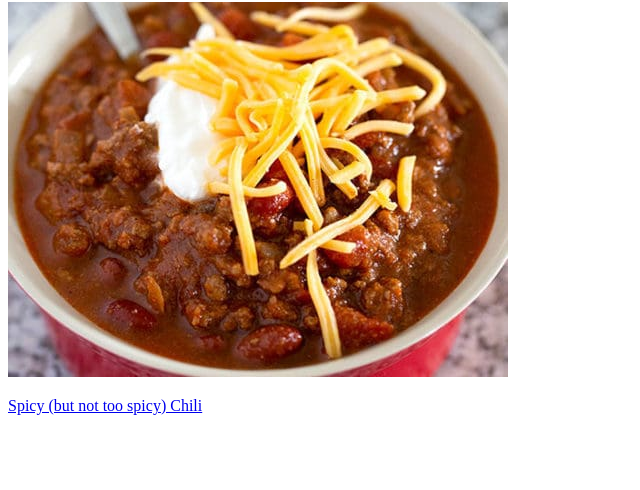
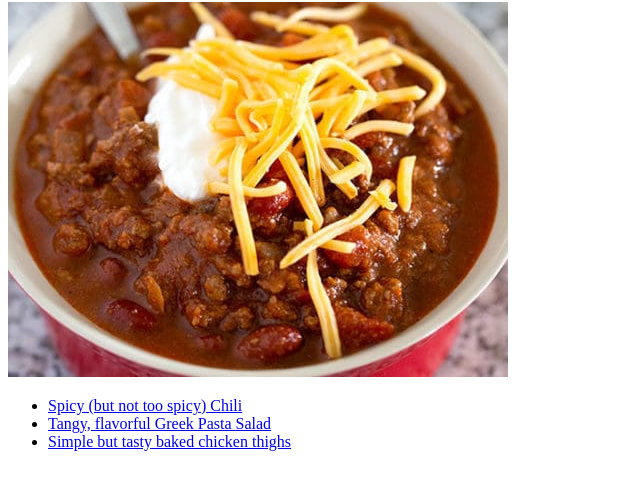
Before and after one commit to naod-ayalew/odin-recipes, a plain HTML site: page index.html in a window 1280 px wide. Shown: the part 78-568 px from the top of the page, without its empty margins (0-640 px from the left). Drawn offline with Linux system fonts and the light colour scheme.

Commit message:
Additional recipe pages added

```diff
--- a/index.html
+++ b/index.html
@@ -10,8 +10,13 @@
 
         <h1>Odin Recipes</h1>
         <p><img src="images/chili.jpg"></p>
-        <a href="recipes/chili.html">Spicy (but not too spicy) Chili</a>
+        <ul>
+        <li><a href="recipes/chili.html">Spicy (but not too spicy) Chili</a></li>
 
+        <li><a href="recipes/Greek Pasta Salad.html">Tangy, flavorful Greek Pasta Salad</a></li>
+
+        <li><a href="recipes/Baked Chicken Thighs.html">Simple but tasty baked chicken thighs</a></li>
+        </ul>
     </body>
 
 
```
Also changed, not shown: recipes/Baked Chicken Thighs.html (added, +19 -0 lines), recipes/Greek Pasta Salad.html (added, +19 -0 lines).
